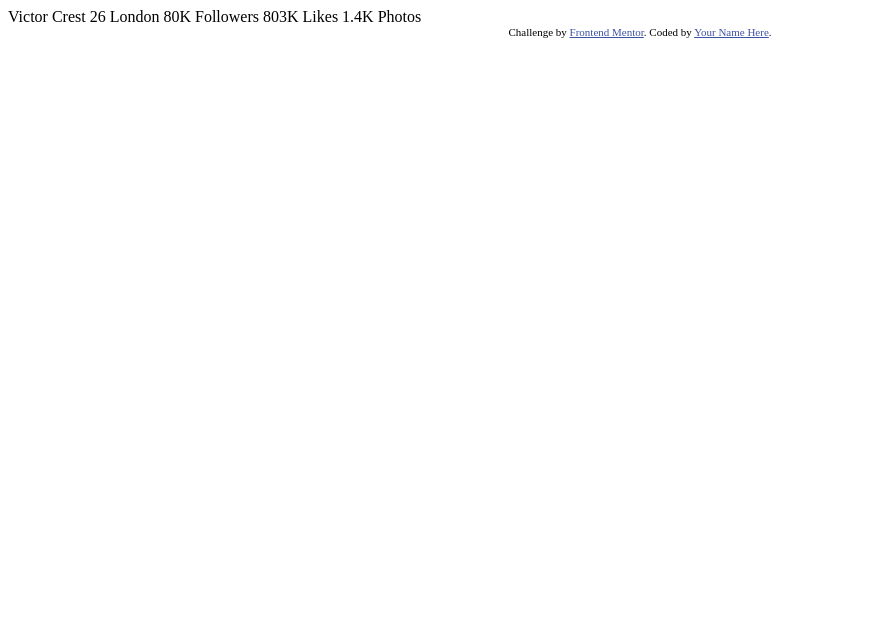
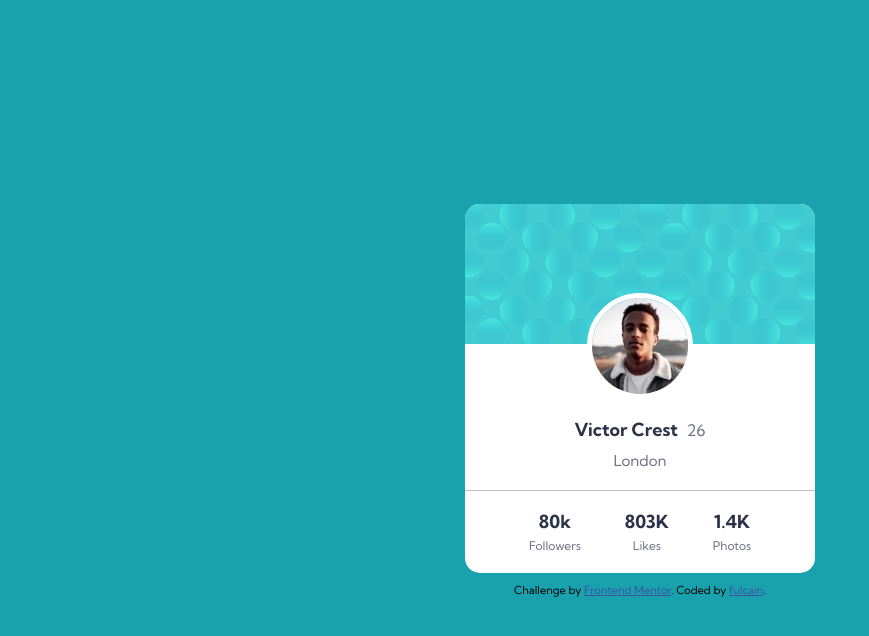
Before and after one commit to fulcain/Profile-card-component, a plain HTML site: page index.html in a window 1280 px wide. Shown: the whole page, without its empty margins (0-869 px from the left). Drawn offline with Linux system fonts and the light colour scheme.

Commit message:
the profile box is done

```diff
--- a/index.html
+++ b/index.html
@@ -1,35 +1,58 @@
 <!DOCTYPE html>
 <html lang="en">
+
 <head>
+  <link rel="stylesheet" href="style.css">
   <meta charset="UTF-8">
-  <meta name="viewport" content="width=device-width, initial-scale=1.0"> <!-- displays site properly based on user's device -->
+  <meta name="viewport" content="width=device-width, initial-scale=1.0">
+  <!-- displays site properly based on user's device -->
 
   <link rel="icon" type="image/png" sizes="32x32" href="./images/favicon-32x32.png">
 
   <title>Frontend Mentor | Profile card component</title>
 
-  <!-- Feel free to remove these styles or customise in your own stylesheet 👍 -->
+
   <style>
-    .attribution { font-size: 11px; text-align: center; }
-    .attribution a { color: hsl(228, 45%, 44%); }
+
   </style>
 </head>
+
 <body>
-  Victor Crest
-  26
-  London
+  <main>
+      <div class="profile-card-box">
+        <div class="header-image">
+          <img src="images/bg-pattern-card.svg" alt="">
+        </div>
+        <div class="profile-picture">
+          <img src="images/image-victor.jpg" alt="">
+        </div>
+        <div class="user-info">
+          <div>
+            <span id="user-name" class="font-color-blue"> Victor Crest</span>
+            <span id="user-age">26</span>
+          </div>
+          <span id="user-city">London</span>
+        </div>
+        <div class="stats">
+          <div>
+            <span class="font-color-blue">80k</span>
+            <span>Followers</span>
+          </div>
+          <div>
+            <span class="font-color-blue">803K</span>
+            <span>Likes</span>
+          </div>
+          <div>
+            <span class="font-color-blue">1.4K</span>
+            <span>Photos</span>
+          </div>
+        </div>
+      </div>
+  </main>
+  <footer class="attribution">
+    Challenge by <a href="https://www.frontendmentor.io?ref=challenge" target="_blank">Frontend Mentor</a>.
+    Coded by <a href="https://www.frontendmentor.io/profile/fulcain">fulcain</a>.
+  </footer>
+</body>
 
-  80K
-  Followers
-
-  803K
-  Likes
-
-  1.4K
-  Photos
-  <div class="attribution">
-    Challenge by <a href="https://www.frontendmentor.io?ref=challenge" target="_blank">Frontend Mentor</a>.
-    Coded by <a href="#">Your Name Here</a>.
-  </div>
-</body>
 </html>
--- /dev/null
+++ b/style.css
@@ -0,0 +1,124 @@
+/* font import */
+@import url('https://fonts.googleapis.com/css2?family=Kumbh+Sans:wght@400;700&display=swap');
+
+/* General changes START */
+:root {
+    --Dark-cyan: hsl(185, 75%, 39%);
+    --Very-dark-desaturated-blue: hsl(229, 23%, 23%);
+    --Dark-grayish-blue: hsl(227, 10%, 46%);
+    --Dark-gray: hsl(0, 0%, 59%);
+}
+
+* {
+    box-sizing: border-box;
+    font-family: 'Kumbh Sans', sans-serif;
+}
+
+body {
+    background-color: var(--Dark-cyan);
+    display: flex;
+    flex-direction: column;
+    justify-content: center;
+    align-items: center;
+    min-height: 100vh;
+    margin: 0;
+    padding: 0;
+}
+.font-color-blue {
+    font-weight: 700;
+    color: var(--Very-dark-desaturated-blue);
+    font-size: 18px;
+}
+
+/* General changes END */
+/* Profile card box START*/
+.profile-card-box {
+    background-color: white;
+    text-align: center;
+    border-radius: 15px;
+}
+
+/* header-image START */
+.header-image img {
+    border-radius: 15px 15px 0 0;
+    width: 100%;
+}
+
+/* header-image END */
+/* profile-picture START */
+.profile-picture img {
+    border-radius: 50%;
+    margin-top: -55px;
+    margin-bottom: 15px;
+    border: 5px solid white;
+}
+
+/* profile-picture END */
+/* user-info START */
+.user-info {
+    display: flex;
+    flex-direction: column;
+    gap: 10px;
+    margin-bottom: 20px;
+}
+
+#user-name {
+    padding-right: 5px;
+}
+
+#user-age {
+    color: var(--Dark-grayish-blue);
+    font-weight: 400;
+}
+
+#user-city {
+    font-size: 15px;
+    color: var(--Dark-grayish-blue);
+}
+
+/* user-info END */
+/* stats START */
+.stats {
+    display: flex;
+    align-items: center;
+    justify-content: space-evenly;
+
+    padding: 20px;
+    position: relative;
+}
+
+.stats::before {
+    content: '';
+    width: 100%;
+    height: 0.005rem;
+    background-color: var(--Dark-gray);
+    opacity: 0.6;
+    position: absolute;
+    top: 0;
+}
+
+.stats>div {
+    display: flex;
+    flex-direction: column;
+}
+
+.stats>div span:last-of-type {
+    font-size: 12px;
+    padding-top: 5px;
+    color: var(--Dark-grayish-blue);
+}
+
+/* stats END */
+/* Profile card box END*/
+/* footer START */
+.attribution {
+    margin-top: 10px;
+    font-size: 11px;
+    text-align: center;
+}
+
+.attribution a {
+    color: hsl(228, 45%, 44%);
+}
+
+/* footer END */
```
